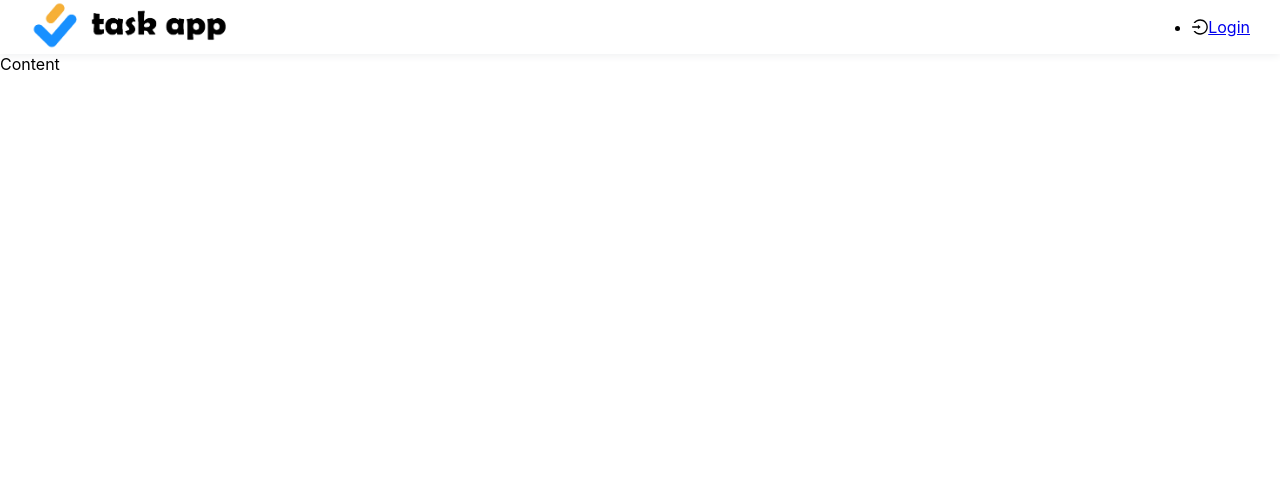
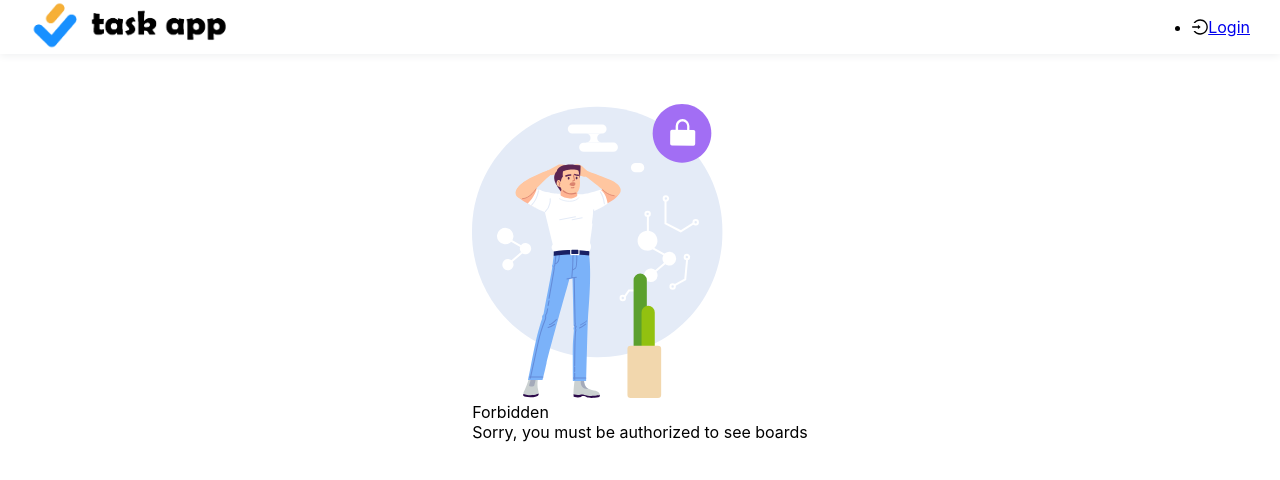
Before and after one commit to Quadrition/todo-client, a React (Create React App) app: page / in a window 1280 px wide. Shown: the top 480 px of the page. Built offline with nearby package versions, Linux system fonts and the light colour scheme; the HTML template or start-up script is replaced by a standard one.

Commit message:
Added initial home page template

```diff
--- /dev/null
+++ b/src/components/molecules/boards-title/BoardsTitle.tsx
@@ -0,0 +1,18 @@
+import React from "react";
+
+import styles from "./style.module.css";
+
+import { Space } from "antd";
+
+import { SnippetsOutlined } from "@ant-design/icons";
+
+function BoardsTitle() {
+  return (
+    <Space size="middle" align="center" className={styles.title}>
+      <SnippetsOutlined />
+      My boards
+    </Space>
+  );
+}
+
+export default BoardsTitle;
--- /dev/null
+++ b/src/components/molecules/boards-title/style.module.css
@@ -0,0 +1,4 @@
+.title {
+  font-size: 36px;
+  font-weight: 500;
+}
--- /dev/null
+++ b/src/components/templates/home-template/HomeTemplate.tsx
@@ -0,0 +1,29 @@
+import React from "react";
+
+import styles from "./style.module.css";
+
+import { HomeTemplateProps } from "./types";
+
+import BoardsTitle from "../../molecules/boards-title/BoardsTitle";
+
+import { Col, Result, Row, Space } from "antd";
+
+function HomeTemplate(props: HomeTemplateProps) {
+  return props.isLogged ? (
+    <Space direction="vertical" size="large" className={styles.root}>
+      <Row align="middle">
+        <Col flex="auto">
+          <BoardsTitle />
+        </Col>
+      </Row>
+    </Space>
+  ) : (
+    <Result
+      status="403"
+      title="Forbidden"
+      subTitle="Sorry, you must be authorized to see boards"
+    />
+  );
+}
+
+export default HomeTemplate;
--- /dev/null
+++ b/src/components/templates/home-template/HomeTemplateContainer.tsx
@@ -0,0 +1,16 @@
+import React from "react";
+
+import HomeTemplate from "./HomeTemplate";
+
+import { useSelector } from "react-redux";
+import { RootState } from "../../../store";
+
+function HomeTemplateContainer() {
+  const isLogged: boolean = useSelector(
+    (state: RootState) => state.account !== null
+  );
+
+  return <HomeTemplate isLogged={isLogged} />;
+}
+
+export default HomeTemplateContainer;
--- /dev/null
+++ b/src/components/templates/home-template/style.module.css
@@ -0,0 +1,4 @@
+.root {
+  max-width: 860px;
+  width: 100%;
+}
--- /dev/null
+++ b/src/components/templates/home-template/types.ts
@@ -0,0 +1,3 @@
+export interface HomeTemplateProps {
+  isLogged: boolean;
+}
--- a/src/pages/home/HomePage.tsx
+++ b/src/pages/home/HomePage.tsx
@@ -1,6 +1,7 @@
 import React from "react";
 
 import NavigationBar from "../../components/organisms/nav-bar/NavigationBar";
+import HomeTemplateContainer from "../../components/templates/home-template/HomeTemplateContainer";
 
 import styles from "./style.module.css";
 
@@ -14,7 +15,9 @@ function HomePage() {
       <Header className={styles.header}>
         <NavigationBar />
       </Header>
-      <Content>Content</Content>
+      <Content className={styles.content}>
+        <HomeTemplateContainer />
+      </Content>
     </Layout>
   );
 }
--- a/src/pages/home/style.module.css
+++ b/src/pages/home/style.module.css
@@ -7,3 +7,11 @@
   background-color: #ffffff;
   padding: 0;
 }
+
+.content {
+  display: flex;
+  justify-content: center;
+  padding-top: 50px;
+  padding-left: 10px;
+  padding-right: 10px;
+}
```
